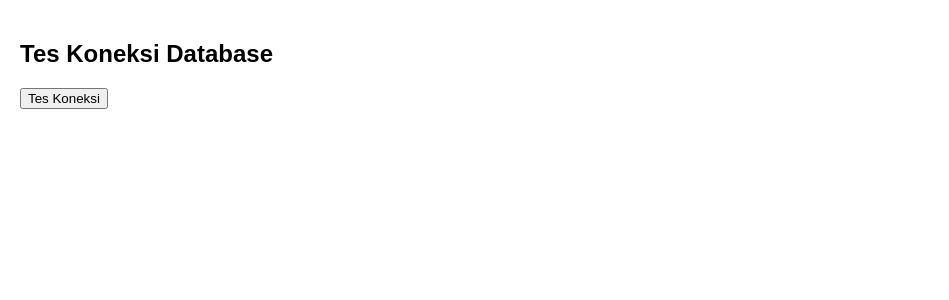
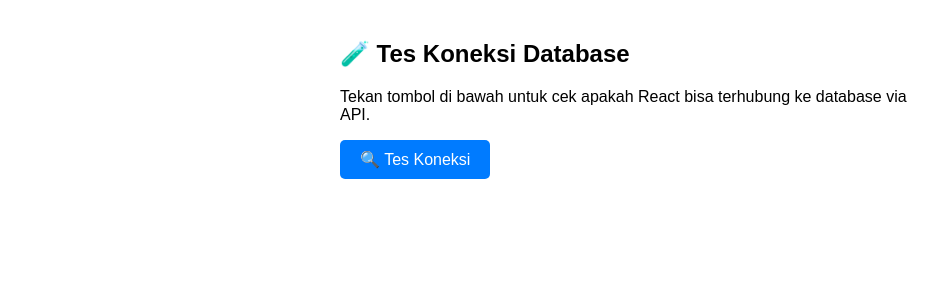
Before and after one commit to shin-meiri/main, a React (Create React App) app: page /test-db in a window 1280 px wide. Shown: the top 300 px of the page, without its empty margins (0-949 px from the left). Built offline with nearby package versions, Linux system fonts and the light colour scheme.

Commit message:
Update TestConnection.jsx

```diff
--- a/src/TestConnection.jsx
+++ b/src/TestConnection.jsx
@@ -1,3 +1,5 @@
+// src/components/TestConnection.js
+
 import React, { useState } from 'react';
 
 const TestConnection = () => {
@@ -9,47 +11,81 @@ const TestConnection = () => {
     setResult(null);
 
     try {
-      const response = await fetch('https://bos.free.nf/api/datadb.php', {
-        method: 'GET',
-        headers: {
-          'Content-Type': 'application/json',
-        },
-      });
+      const response = await fetch('https://bos.free.nf/api/datadb.php');
+
+      // Cek apakah respons OK (status 200-299)
+      if (!response.ok) {
+        throw new Error(`HTTP error! status: ${response.status}`);
+      }
 
       const data = await response.json();
       setResult(data);
     } catch (error) {
-      setResult({ success: false, message: 'Gagal terhubung ke API: ' + error.message });
+      console.error("Error fetching data:", error);
+      setResult({
+        success: false,
+        message: `Gagal: ${error.message}. Cek console untuk detail.`
+      });
     } finally {
       setLoading(false);
     }
   };
 
   return (
-    <div style={{ padding: '20px', fontFamily: 'Arial' }}>
-      <h2>Tes Koneksi Database</h2>
-      <button onClick={handleTest} disabled={loading}>
-        {loading ? 'Sedang Mengecek...' : 'Tes Koneksi'}
+    <div style={styles.container}>
+      <h2>🧪 Tes Koneksi Database</h2>
+      <p>Tekan tombol di bawah untuk cek apakah React bisa terhubung ke database via API.</p>
+
+      <button onClick={handleTest} disabled={loading} style={styles.button}>
+        {loading ? '🔄 Mengecek...' : '🔍 Tes Koneksi'}
       </button>
 
       {result && (
-        <div
-          style={{
-            marginTop: '20px',
-            padding: '10px',
-            borderRadius: '5px',
-            backgroundColor: result.success ? '#d4edda' : '#f8d7da',
-            color: result.success ? '#155724' : '#721c24',
-            border: `1px solid ${result.success ? '#c3e6cb' : '#f5c6cb'}`,
-          }}
-        >
-          <strong>Status:</strong> {result.success ? 'Berhasil' : 'Gagal'}
+        <div style={result.success ? styles.successBox : styles.errorBox}>
+          <strong>Status:</strong> {result.success ? '✅ Berhasil' : '❌ Gagal'}
           <br />
           <strong>Pesan:</strong> {result.message}
+          {result.error && <><br /><strong>Error:</strong> {result.error}</>}
         </div>
       )}
     </div>
   );
 };
 
+// Styling sederhana
+const styles = {
+  container: {
+    padding: '20px',
+    fontFamily: 'Arial, sans-serif',
+    maxWidth: '600px',
+    margin: '0 auto',
+    textAlign: 'left',
+  },
+  button: {
+    padding: '10px 20px',
+    fontSize: '16px',
+    backgroundColor: '#007BFF',
+    color: 'white',
+    border: 'none',
+    borderRadius: '5px',
+    cursor: 'pointer',
+  },
+  successBox: {
+    marginTop: '20px',
+    padding: '15px',
+    borderRadius: '8px',
+    backgroundColor: '#d4edda',
+    color: '#155724',
+    border: '1px solid #c3e6cb',
+  },
+  errorBox: {
+    marginTop: '20px',
+    padding: '15px',
+    borderRadius: '8px',
+    backgroundColor: '#f8d7da',
+    color: '#721c24',
+    border: '1px solid #f5c6cb',
+  },
+};
+
 export default TestConnection;
```
